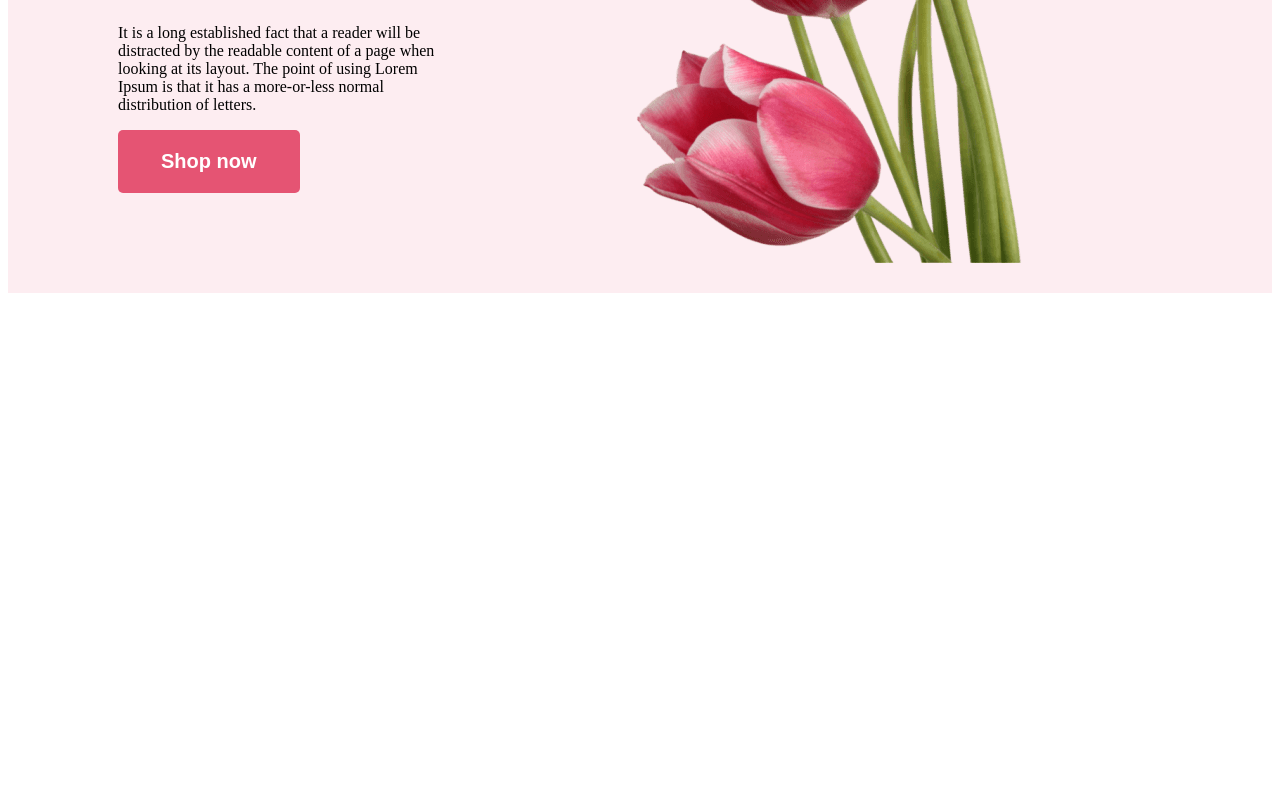
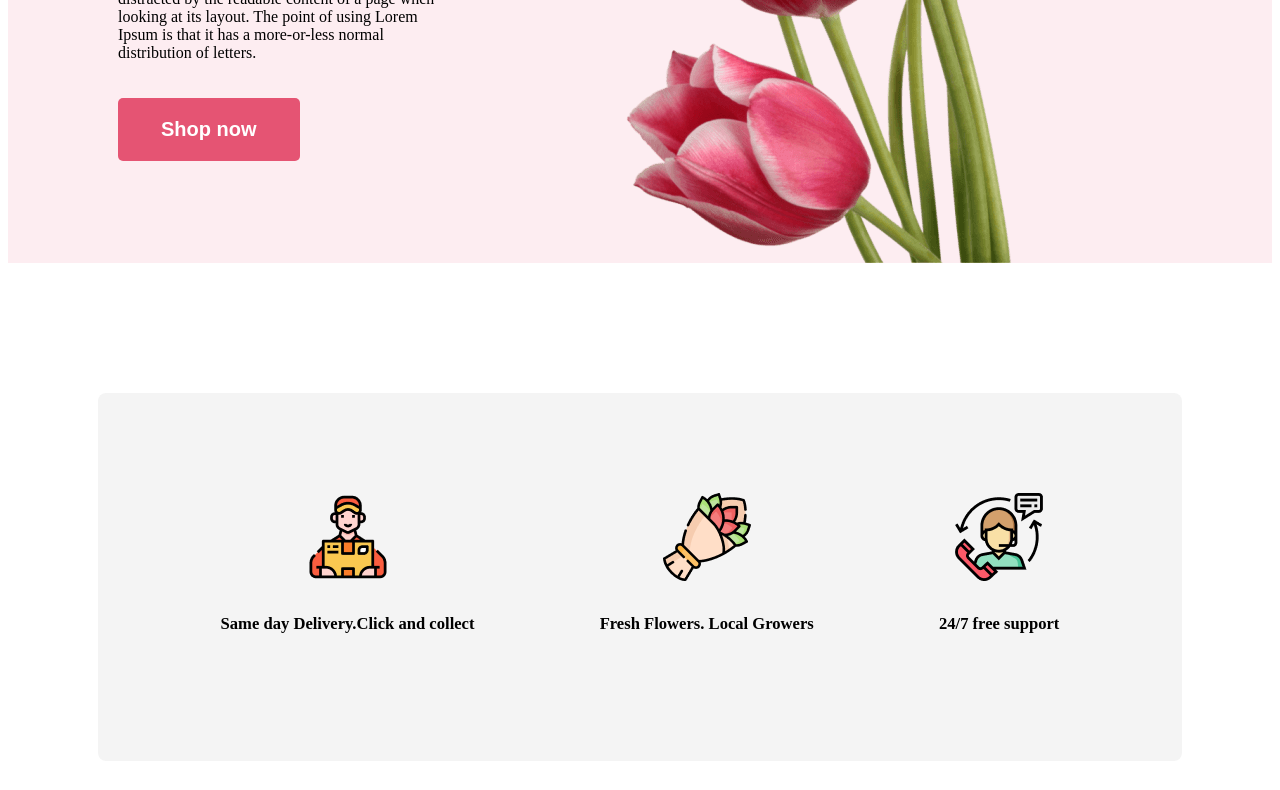
Before and after one commit to EyalidShawon/eyalid-s-flower-shop, a plain HTML site: page index.html in a window 1280 px wide. Shown: the part 575-1365 px from the top of the page. Before the commit the page ends 876 px from the top, so only its background shows below. Drawn offline with nearby package versions, Linux system fonts and the light colour scheme.

Commit message:
div allign

```diff
--- a/index.html
+++ b/index.html
@@ -24,7 +24,22 @@
         </div>
     </header>
     <main>
-
+        <section>
+            <div class="main-div">
+                <div class="child-div">
+                    <img src="imgs/Group 57.png" alt="">
+                    <h5>Same day Delivery.Click and collect</h5>
+                </div>
+                <div class="child-div">
+                    <img src="imgs/Group 58.png" alt="">
+                    <h5>Fresh Flowers. Local Growers</h5>
+                </div>
+                <div class="child-div">
+                    <img src="imgs/Group 59.png" alt="">
+                    <h5>24/7 free support</h5>
+                </div>
+            </div>
+        </section>
     </main>
     <footer>
 
--- a/styles/style.css
+++ b/styles/style.css
@@ -3,7 +3,7 @@ header{
 }
 
 .been{
-    padding: 30px 30px 30px 110px;
+    padding: 30px 40px 0px 110px;
     display: flex;
     align-items: center;
 }
@@ -20,11 +20,12 @@ header{
     font-size: 20px;
     font-weight: 700;
     padding: 20px 43px 20px 43px;
+    margin-top: 20px;
 }
 .been-cls{
     display: flex;
-    font-size: 60px;
-    font-weight: 700;
+    font-size: 50px;
+    font-weight: 600;
     font-family: 'lato',sans-serif;
     font-family: 'open Sans', sans-serif;
 }
@@ -34,5 +35,26 @@ header{
 .been-pera{
     display: flex;
     font-family: 'lato';
-    color: rgba(77, 67, 67, 0.6);
+    color:rgba(39, 39, 39, 0.60);
 }
+.been .been-pf{
+    width: 635px;
+    height: 800px;
+}
+/* main section */
+.main-div{
+    display: flex;
+    align-items: center;
+    background: rgba(39, 39, 39, 0.05);
+    margin: 130px 90px;
+    padding: 60px;
+    border-radius: 8px;
+    justify-content: space-around;
+}
+.child-div{
+    align-items: center;
+    margin: 40px;
+    text-align: center;
+    font-size: 20px;
+    font-weight: 100;
+}
```
